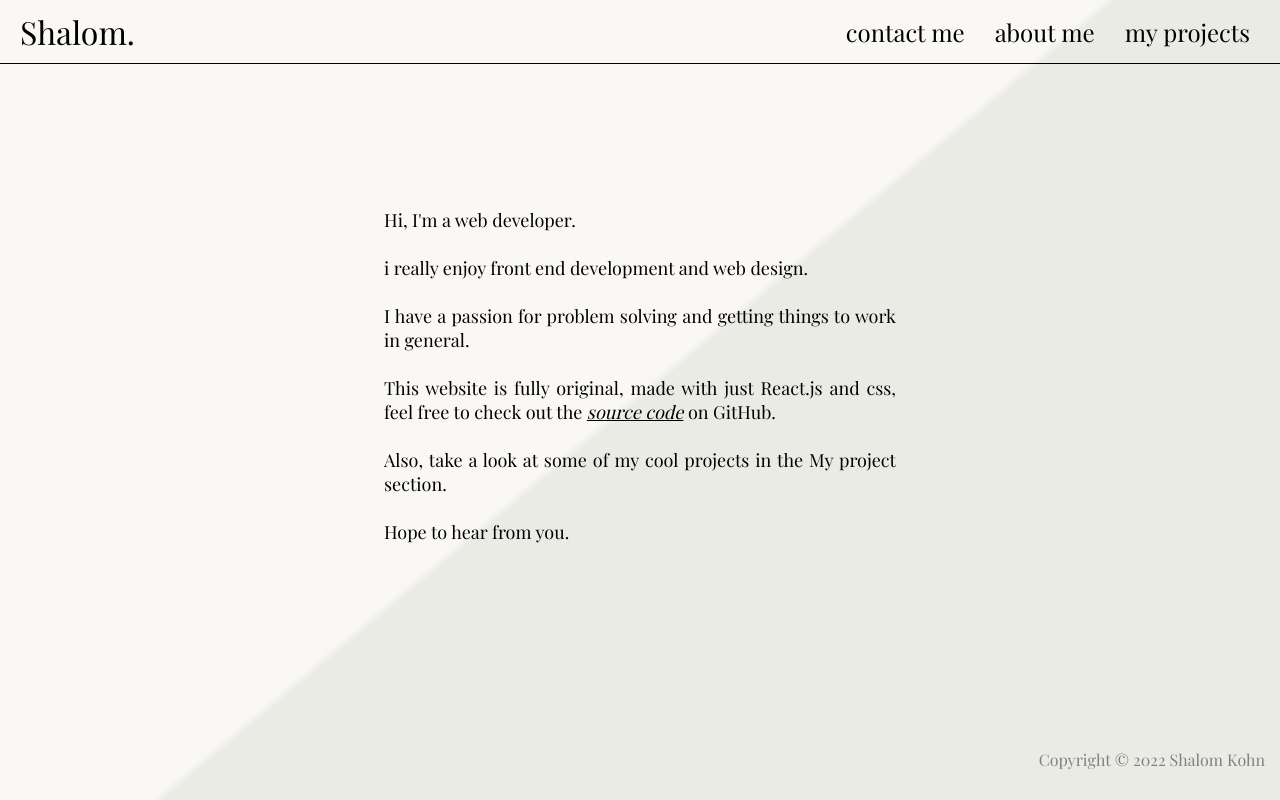
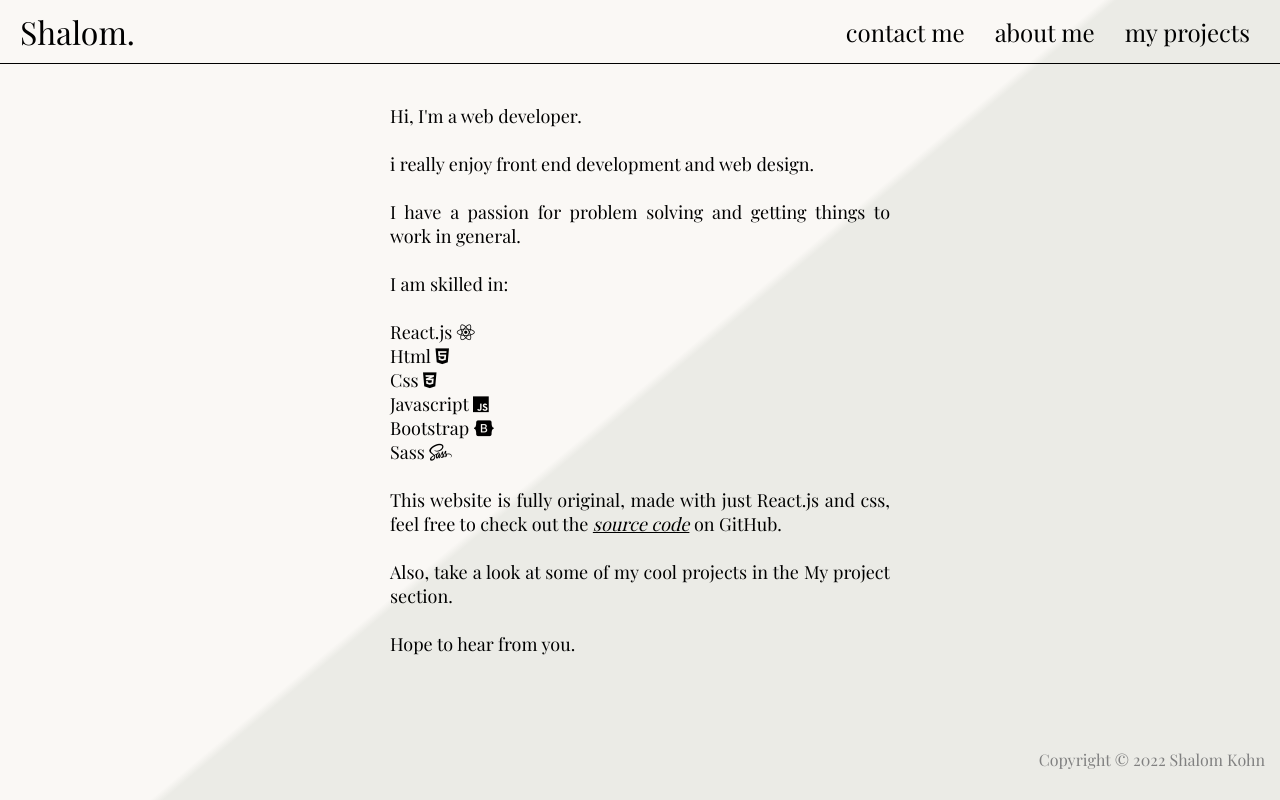
Before and after one commit to Shalomkohn/My-Portfolio-site, a React (Create React App) app: page /about-me in a window 1280 px wide. Built offline with nearby package versions, Linux system fonts and the light colour scheme.

Commit message:
added my skills added max-width to aboutMeDiv, took off some margin

```diff
--- a/src/components/about-me.js
+++ b/src/components/about-me.js
@@ -11,6 +11,9 @@ const AboutMe = () => {
                 <br />
                 <br />
                 I have a passion for problem solving and getting things to work in general.
+                <br />
+                <br />
+                I am skilled in:<br /><br /> React.js <i className="fa-brands fa-react"></i><br /> Html <i className="fa-brands fa-html5"></i><br /> Css <i className="fa-brands fa-css3-alt"></i><br /> Javascript <i className="fa-brands fa-js"></i><br /> Bootstrap <i className="fa-brands fa-bootstrap"></i><br />Sass <i className="fa-brands fa-sass"></i>
                 <br />
                 <br />
                 This website is fully original, made with just React.js and css, feel free to check out the <a className="thisWebsiteSrcHrefATag" href="https://github.com/Shalomkohn/My-Portfolio-site"><i>source code</i></a> on GitHub.
--- a/src/main.scss
+++ b/src/main.scss
@@ -165,17 +165,11 @@
 
   .copyWrite{
 
-    // bottom: ;
-    // width: 100%;
     @include desktop(){
       position: absolute;
       width: 100%;
       text-align: end;
       right: 15px;
-    //   width: unset;
-    //   top: unset;
-    //   bottom: 14px;
-    //   right: 18px;
     }
   }
 }
@@ -185,7 +179,7 @@
 .aboutMeDiv {
   width: 70%;
   padding: 40px 0;
-  margin: 0 auto;
+  margin: 0 auto 0;
   text-align: justify;
 }
 
@@ -270,8 +264,7 @@ a {
   /*  =============   /about-me ============= */
 
   .aboutMeDiv {
-    width: 50%;
-    margin: 9vh auto;
+    max-width: 500px;
     font-size: large;
   }
 }
@@ -353,8 +346,6 @@ a {
   /*  =============   /about-me ============= */
 
   .aboutMeDiv {
-    width: 40%;
-    margin: 13vh auto;
     font-size: large;
   }
     /*  ======== /contac-me ======== */
```
